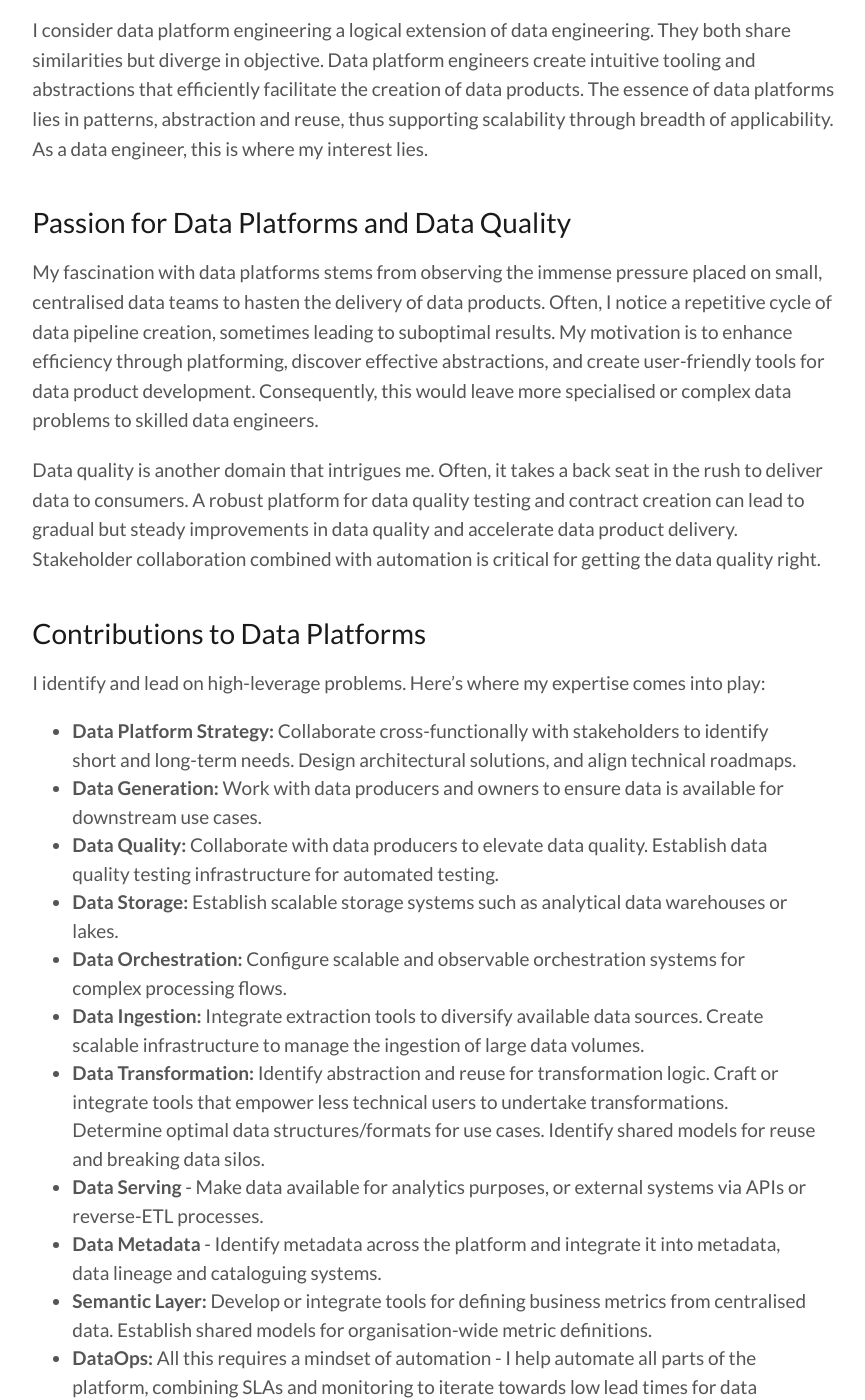
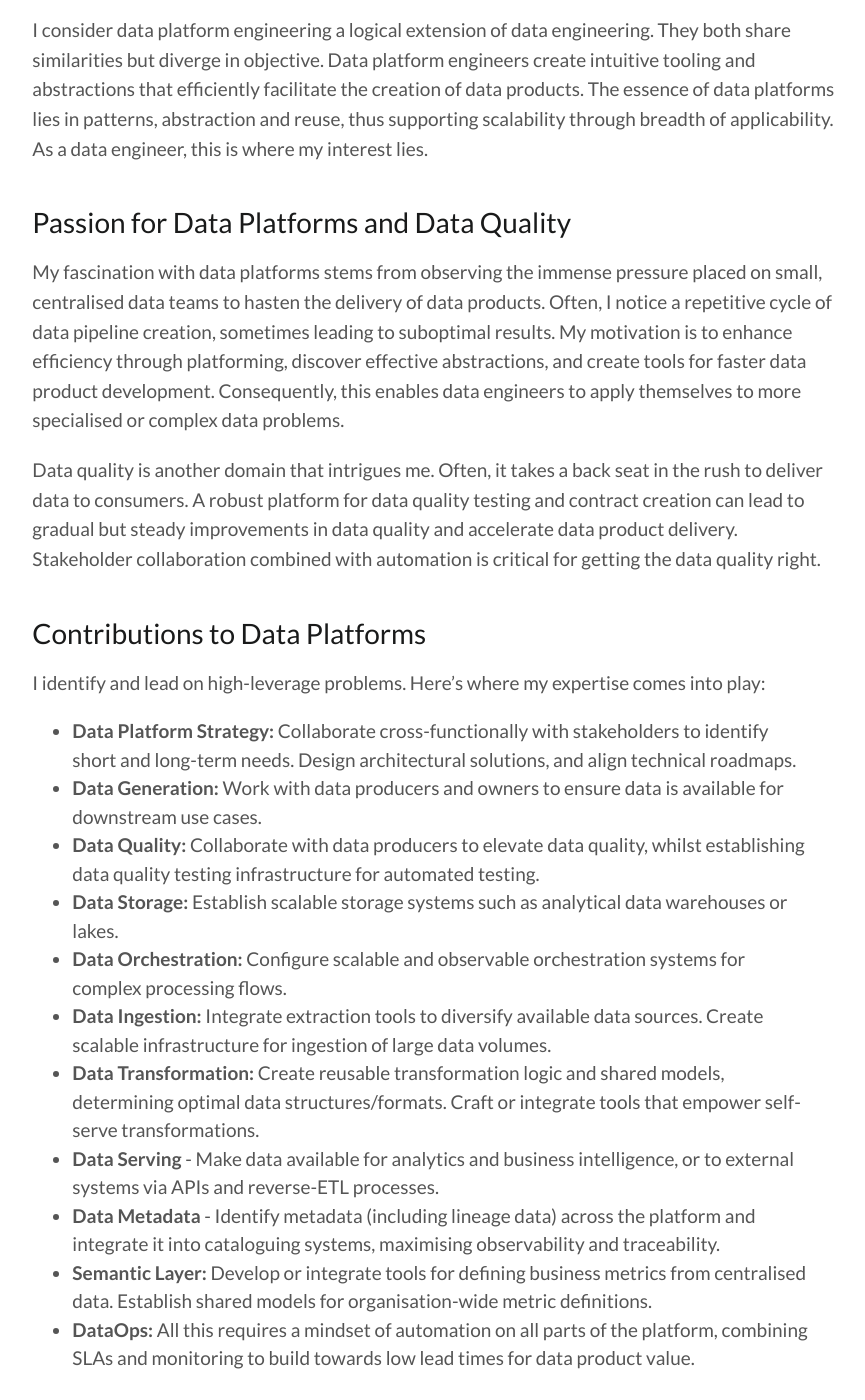
Before and after one commit to spiritedtechie/spiritedtechie.com, a Jekyll site: the page built from collections/_posts/2023-08-24-need-a-data-platform-tech-lead.md, in a window 1280 px wide and 1400 px high, scrolled down 2014 px. Shown: the whole window, without its empty margins (206-1071 px from the left). Built offline with Jekyll 4.4.1, drawn with Linux system fonts in a browser that asks for light colours; nearby versions of some CDN libraries; comment, search, counter and statistics services are not loaded; some of the changed text lies outside the part shown.

Commit message:
Tweaks to tech lead post.

```diff
--- a/collections/_posts/2023-08-24-need-a-data-platform-tech-lead.md
+++ b/collections/_posts/2023-08-24-need-a-data-platform-tech-lead.md
@@ -12,11 +12,11 @@ comments: true
 
 ## Background and Experience
 
-As I transition into full-time employment, I consider how best to apply my skills and contribute effectively to organisations. Why? - There could be challenges that align perfectly with my expertise and problem-solving abilities.
+As I transition back into full-time employment, I consider how best to apply my skills and contribute effectively to organisations. Why? - There could be challenges that align perfectly with my expertise and problem-solving abilities.
 
-In terms of my background, I come with a wealth of over 15 years of practical experience in software engineering. My journey has encompassed various roles, from being an individual contributor to taking the helm as a technical lead. These roles have spanned diverse industries, allowing me to craft solutions for applications, mobile platforms, and data products.
+In terms of my background, I come with a wealth of over 15 years of practical experience in software engineering. My journey has encompassed various roles, from being an individual contributor to taking the helm as a technical lead. These roles have spanned diverse industries, allowing me to craft solutions for applications, mobile, and data products.
 
-My extensive experience as a backend software engineer has helped propel my contribution to the data engineering space, fluently applying a well-practised approach like DevOps to the DataOps space.
+My extensive experience as a backend software engineer has helped propel my contribution to the data engineering space, fluently applying well-practised engineering approaches such as DevOps to the DataOps space.
 
 ## Role and Focus
 
@@ -32,7 +32,7 @@ I consider data platform engineering a logical extension of data engineering. Th
 
 ## Passion for Data Platforms and Data Quality
 
-My fascination with data platforms stems from observing the immense pressure placed on small, centralised data teams to hasten the delivery of data products. Often, I notice a repetitive cycle of data pipeline creation, sometimes leading to suboptimal results. My motivation is to enhance efficiency through platforming, discover effective abstractions, and create user-friendly tools for data product development. Consequently, this would leave more specialised or complex data problems to skilled data engineers.
+My fascination with data platforms stems from observing the immense pressure placed on small, centralised data teams to hasten the delivery of data products. Often, I notice a repetitive cycle of data pipeline creation, sometimes leading to suboptimal results. My motivation is to enhance efficiency through platforming, discover effective abstractions, and create tools for faster data product development. Consequently, this enables data engineers to apply themselves to more specialised or complex data problems.
 
 Data quality is another domain that intrigues me. Often, it takes a back seat in the rush to deliver data to consumers. A robust platform for data quality testing and contract creation can lead to gradual but steady improvements in data quality and accelerate data product delivery. Stakeholder collaboration combined with automation is critical for getting the data quality right.
 
@@ -42,15 +42,15 @@ I identify and lead on high-leverage problems. Here's where my expertise comes i
 
 - **Data Platform Strategy:** Collaborate cross-functionally with stakeholders to identify short and long-term needs. Design architectural solutions, and align technical roadmaps.
 - **Data Generation:** Work with data producers and owners to ensure data is available for downstream use cases.
-- **Data Quality:** Collaborate with data producers to elevate data quality. Establish data quality testing infrastructure for automated testing.
+- **Data Quality:** Collaborate with data producers to elevate data quality, whilst establishing data quality testing infrastructure for automated testing.
 - **Data Storage:** Establish scalable storage systems such as analytical data warehouses or lakes.
 - **Data Orchestration:** Configure scalable and observable orchestration systems for complex processing flows.
-- **Data Ingestion:** Integrate extraction tools to diversify available data sources. Create scalable infrastructure to manage the ingestion of large data volumes.
-- **Data Transformation:** Identify abstraction and reuse for transformation logic. Craft or integrate tools that empower less technical users to undertake transformations. Determine optimal data structures/formats for use cases. Identify shared models for reuse and breaking data silos.
-- **Data Serving** - Make data available for analytics purposes, or external systems via APIs or reverse-ETL processes.
-- **Data Metadata** - Identify metadata across the platform and integrate it into metadata, data lineage and cataloguing systems.
+- **Data Ingestion:** Integrate extraction tools to diversify available data sources. Create scalable infrastructure for ingestion of large data volumes.
+- **Data Transformation:** Create reusable transformation logic and shared models, determining optimal data structures/formats. Craft or integrate tools that empower self-serve transformations.
+- **Data Serving** - Make data available for analytics and business intelligence, or to external systems via APIs and reverse-ETL processes.
+- **Data Metadata** - Identify metadata (including lineage data) across the platform and integrate it into cataloguing systems, maximising observability and traceability.
 - **Semantic Layer:** Develop or integrate tools for defining business metrics from centralised data. Establish shared models for organisation-wide metric definitions.
-- **DataOps:** All this requires a mindset of automation - I help automate all parts of the platform, combining SLAs and monitoring to iterate towards low lead times for data product value.
+- **DataOps:** All this requires a mindset of automation on all parts of the platform, combining SLAs and monitoring to build towards low lead times for data product value.
 
 ## Unique Contributions and Attributes
 
@@ -59,7 +59,7 @@ Ultimately, what sets me apart are the following attributes:
 - **Strategic Thinking:** I excel at crafting a technical vision aligned with overarching strategic business objectives, ensuring present efforts align with future goals.
 - **Iterative Delivery:** While future alignment is crucial, I'm equally skilled at challenging unnecessary complexities in the present and charting incremental pathways to realisation.
 - **Commercial Focus:** My commitment extends to assessing the business value of every endeavour and seeking clarity on outcomes and impact.
-- **Empathetic Leadership:** Understanding the goals and pain points of all stakeholders is a priority. I help align vision and objectives cross-functionally, prompting positive action from all involved.
+- **Empathetic Leadership:** Understanding the goals and pain points of stakeholders is a priority. I help align vision and objectives across teams and functions, prompting positive action from all involved.
 - **Cultivating Growth:** I'm dedicated to nurturing technical teams through mentorship and delegation, elevating technical prowess to realise goals.
 
 ## Concrete Example
```
Also changed, not shown: other parts of collections/_posts/2023-08-24-need-a-data-platform-tech-lead.md (+3 -3 lines).
